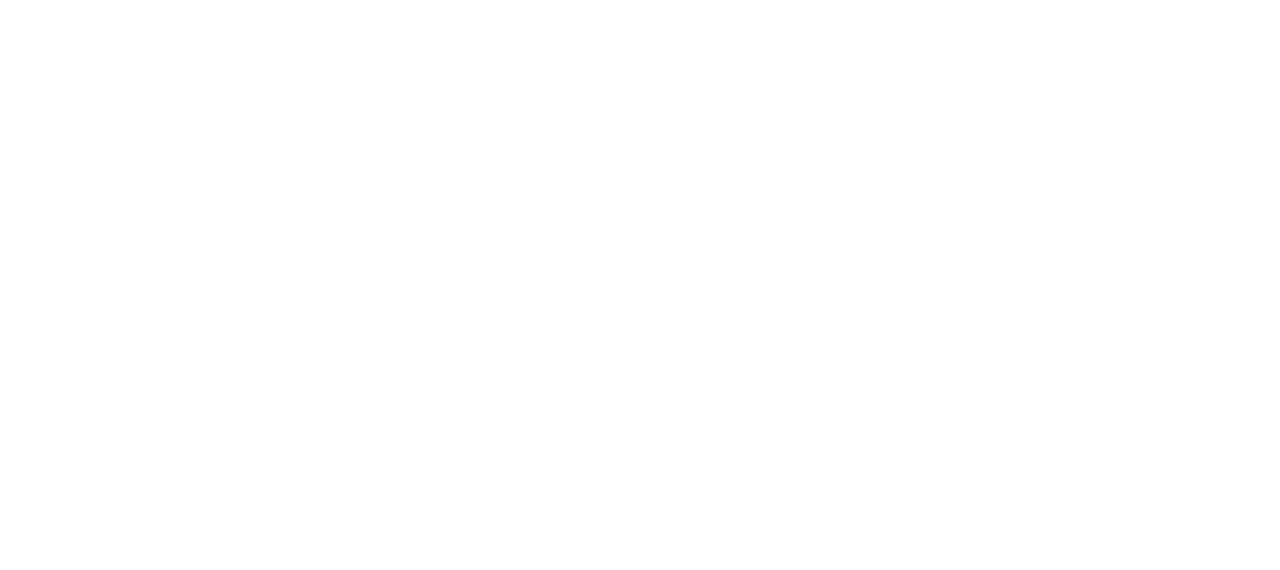
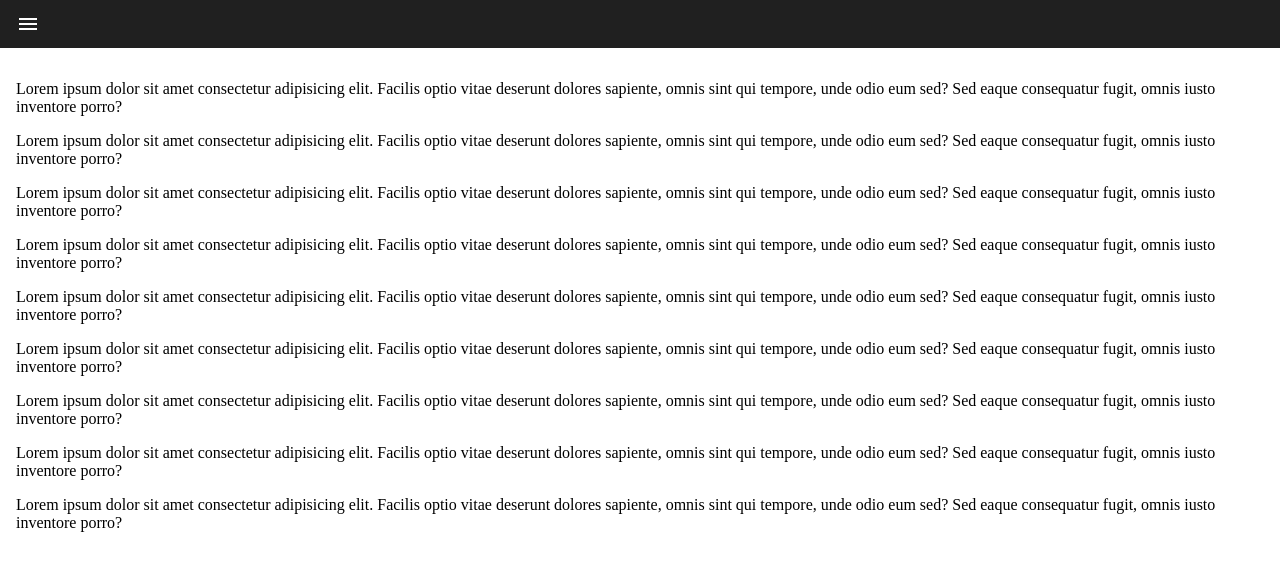
Before and after one commit to Tsourdox/hamburger-menu, a plain HTML site: page index.html in a window 1280 px wide. Drawn offline with Linux system fonts and the light colour scheme.

Commit message:
add basic layout

```diff
--- a/index.html
+++ b/index.html
@@ -7,8 +7,22 @@
 
     <script src="script.js"></script>
     <link rel="stylesheet" href="style.css">
+    <link href="https://fonts.googleapis.com/icon?family=Material+Icons" rel="stylesheet">
 </head>
 <body>
-
+    <header>
+        <i class="material-icons">menu</i>
+    </header>
+    <main>
+        <p>Lorem ipsum dolor sit amet consectetur adipisicing elit. Facilis optio vitae deserunt dolores sapiente, omnis sint qui tempore, unde odio eum sed? Sed eaque consequatur fugit, omnis iusto inventore porro?</p>
+        <p>Lorem ipsum dolor sit amet consectetur adipisicing elit. Facilis optio vitae deserunt dolores sapiente, omnis sint qui tempore, unde odio eum sed? Sed eaque consequatur fugit, omnis iusto inventore porro?</p>
+        <p>Lorem ipsum dolor sit amet consectetur adipisicing elit. Facilis optio vitae deserunt dolores sapiente, omnis sint qui tempore, unde odio eum sed? Sed eaque consequatur fugit, omnis iusto inventore porro?</p>
+        <p>Lorem ipsum dolor sit amet consectetur adipisicing elit. Facilis optio vitae deserunt dolores sapiente, omnis sint qui tempore, unde odio eum sed? Sed eaque consequatur fugit, omnis iusto inventore porro?</p>
+        <p>Lorem ipsum dolor sit amet consectetur adipisicing elit. Facilis optio vitae deserunt dolores sapiente, omnis sint qui tempore, unde odio eum sed? Sed eaque consequatur fugit, omnis iusto inventore porro?</p>
+        <p>Lorem ipsum dolor sit amet consectetur adipisicing elit. Facilis optio vitae deserunt dolores sapiente, omnis sint qui tempore, unde odio eum sed? Sed eaque consequatur fugit, omnis iusto inventore porro?</p>
+        <p>Lorem ipsum dolor sit amet consectetur adipisicing elit. Facilis optio vitae deserunt dolores sapiente, omnis sint qui tempore, unde odio eum sed? Sed eaque consequatur fugit, omnis iusto inventore porro?</p>
+        <p>Lorem ipsum dolor sit amet consectetur adipisicing elit. Facilis optio vitae deserunt dolores sapiente, omnis sint qui tempore, unde odio eum sed? Sed eaque consequatur fugit, omnis iusto inventore porro?</p>
+        <p>Lorem ipsum dolor sit amet consectetur adipisicing elit. Facilis optio vitae deserunt dolores sapiente, omnis sint qui tempore, unde odio eum sed? Sed eaque consequatur fugit, omnis iusto inventore porro?</p>
+    </main>
 </body>
 </html>
--- a/style.css
+++ b/style.css
@@ -0,0 +1,24 @@
+
+body {
+    margin: 0;
+}
+
+header {
+    background: #202020;
+    color: white;
+    height: 3rem;
+
+    display: flex;
+    align-items: center;
+    padding: 0 1rem;
+
+    position: fixed;
+    left: 0;
+    top: 0;
+    right: 0;
+}
+
+main {
+    margin-top: 3rem;
+    padding: 1rem;
+}
```
